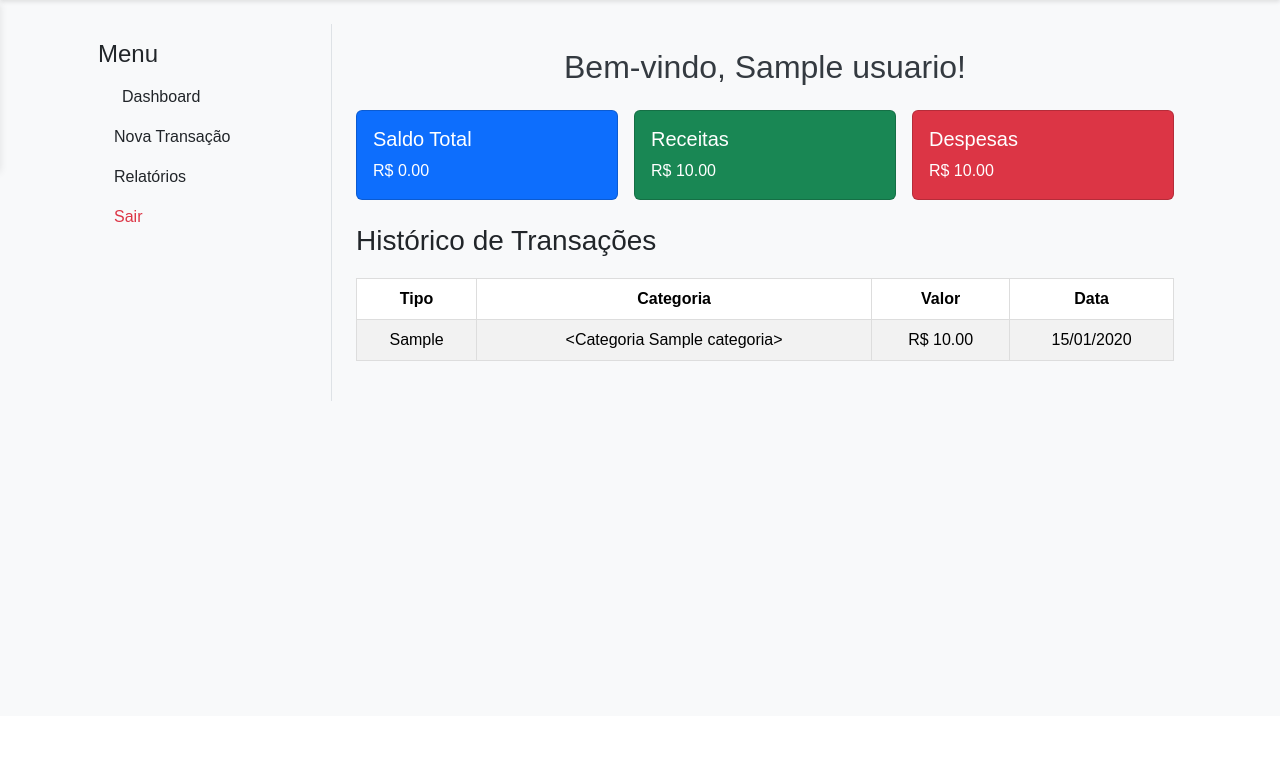
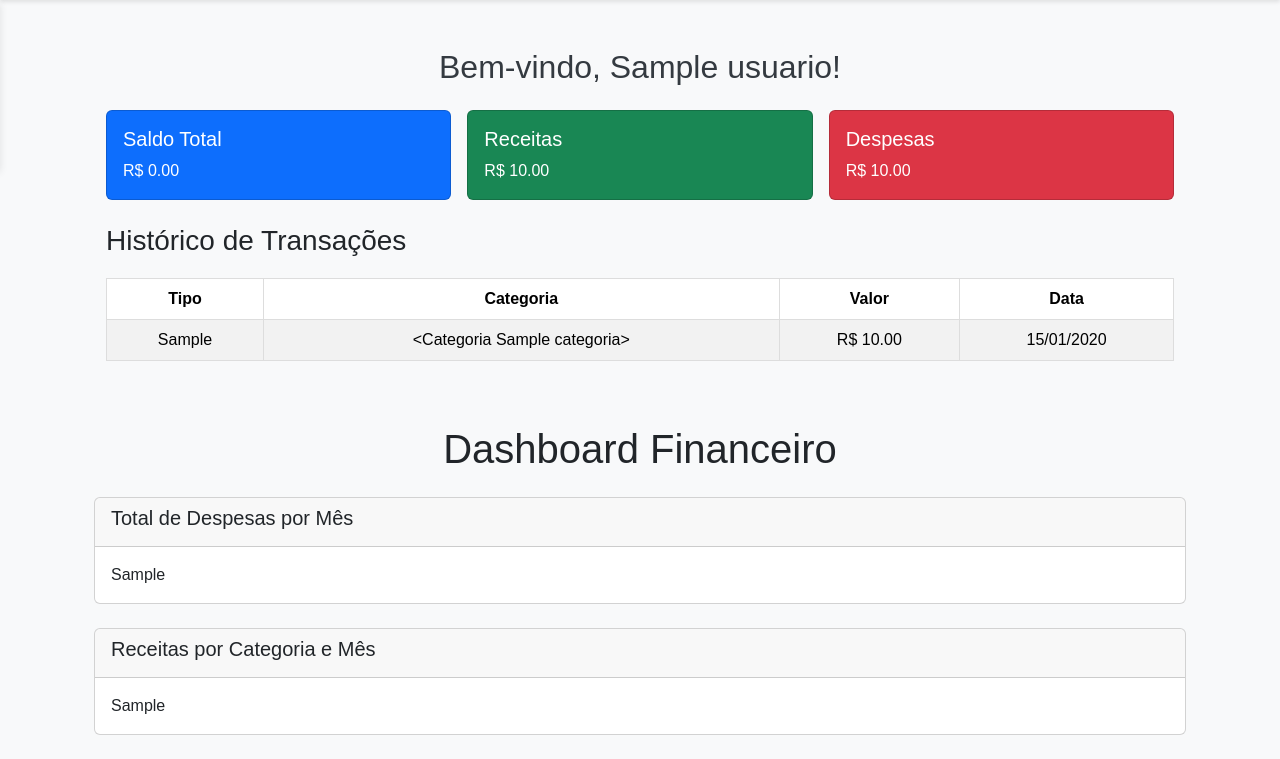
Before and after one commit to gbruy/FinanControl, a Flask app: template app/templates/dashboard.html in a window 1280 px wide. Shown: the part 84-843 px from the top of the page. Before the commit the page ends 485 px from the top, so only its background shows below. Run offline with Flask 3, Linux system fonts and the light colour scheme; tables that the repository leaves empty hold one stand-in row (values such as "Sample post"); the template is opened without the code that fills it: values that come from a table or form of the project are taken from there, most other values are stand-ins (such as "Sample title", 1, 10 or a date in 2020); some libraries are stand-ins or nearby versions.

Commit message:
Refatoração dos gráficos no dashboard: - Implementação de dois gráficos de barras usando Plotly. - Gráfico 1: Total de despesas por mês. - Gráfico 2: Receitas por categoria e mês. - Atualização do backend e frontend para suportar os novos gráficos.

```diff
--- a/app/models.py
+++ b/app/models.py
@@ -22,7 +22,7 @@ class Usuario(UserMixin, db.Model):
 
 
 class Transacao(db.Model):
-    __tablename='transacoes'
+    __tablename__ = 'transacao'
     id = db.Column(db.Integer, primary_key=True)
     usuario_id = db.Column(db.Integer, db.ForeignKey('usuario.id'), nullable=False)
     tipo = db.Column(db.String(20), nullable=False)  # 'Receita' ou 'Despesa'
@@ -31,9 +31,10 @@ class Transacao(db.Model):
     data = db.Column(db.Date, nullable=False)
 
     #Relacionamento
-    categoria = db.relationship('Categoria', backref= 'transacoes')
+    categoria = db.relationship('Categoria', backref= 'transacao')
 
 class Categoria (db.Model):
+    __tablename__ = 'categoria'
     id =db.Column(db.Integer, primary_key = True)
     nome = db.Column(db.String(50), nullable = False)
     usuario_id = db.Column(db.Integer, db.ForeignKey('usuario.id'), nullable = False)
--- a/app/static/js/scripts.js
+++ b/app/static/js/scripts.js
@@ -112,3 +112,93 @@ document.addEventListener('DOMContentLoaded', function () {
             });
         }
     });
+
+
+    document.addEventListener('DOMContentLoaded', function () {
+        // Obter os dados dos atributos data-*
+        const chartDataElement = document.getElementById('chartData');
+        let meses, valoresMensais, categoriasReceitas, valoresReceitas;
+
+        try {
+            meses = JSON.parse(chartDataElement.getAttribute('data-meses') || '[]');
+            valoresMensais = JSON.parse(chartDataElement.getAttribute('data-valores-mensais') || '[]');
+            categoriasReceitas = JSON.parse(chartDataElement.getAttribute('data-categorias-receitas') || '[]');
+            valoresReceitas = JSON.parse(chartDataElement.getAttribute('data-valores-receitas') || '[]');
+        } catch (error) {
+            console.error("Erro ao analisar os dados JSON:", error);
+            console.log("Dados brutos recebidos:");
+            console.log({
+                meses: chartDataElement.getAttribute('data-meses'),
+                valoresMensais: chartDataElement.getAttribute('data-valores-mensais'),
+                categoriasReceitas: chartDataElement.getAttribute('data-categorias-receitas'),
+                valoresReceitas: chartDataElement.getAttribute('data-valores-receitas')
+            });
+            return;
+        }
+
+        // Logs temporários
+        console.log("Meses:", meses);
+        console.log("Valores Mensais:", valoresMensais);
+        console.log("Categorias Receitas:", categoriasReceitas);
+        console.log("Valores Receitas:", valoresReceitas);
+
+        // Verificar se há dados suficientes para criar os gráficos
+        if (meses.length > 0 && valoresMensais.length > 0) {
+            // Gráfico de Barras (Histórico Mensal)
+            const barCtx = document.getElementById('barChart').getContext('2d');
+            const barChart = new Chart(barCtx, {
+                type: 'bar',
+                data: {
+                    labels: meses,
+                    datasets: [{
+                        label: 'Compras',
+                        data: valoresMensais,
+                        backgroundColor: 'rgba(75, 192, 192, 0.6)',
+                        borderColor: 'rgba(75, 192, 192, 1)',
+                        borderWidth: 1
+                    }]
+                },
+                options: {
+                    scales: {
+                        y: {
+                            beginAtZero: true
+                        }
+                    }
+                }
+            });
+
+            console.log("Gráfico de barras criado com sucesso!");
+        } else {
+            console.warn("Sem dados suficientes para o gráfico de barras.");
+        }
+
+        if (categoriasReceitas.length > 0 && valoresReceitas.length > 0) {
+            // Gráfico de Pizza (Distribuição de Receitas)
+            const pieCtx = document.getElementById('pieChart').getContext('2d');
+            const pieChart = new Chart(pieCtx, {
+                type: 'pie',
+                data: {
+                    labels: categoriasReceitas,
+                    datasets: [{
+                        label: 'Receitas',
+                        data: valoresReceitas,
+                        backgroundColor: [
+                            'rgba(255, 99, 132, 0.6)',
+                            'rgba(54, 162, 235, 0.6)',
+                            'rgba(255, 206, 86, 0.6)'
+                        ],
+                        borderColor: [
+                            'rgba(255, 99, 132, 1)',
+                            'rgba(54, 162, 235, 1)',
+                            'rgba(255, 206, 86, 1)'
+                        ],
+                        borderWidth: 1
+                    }]
+                }
+            });
+
+            console.log("Gráfico de pizza criado com sucesso!");
+        } else {
+            console.warn("Sem dados suficientes para o gráfico de pizza.");
+        }
+    });
--- a/app/templates/base.html
+++ b/app/templates/base.html
@@ -11,7 +11,9 @@
     <!-- Estilos Personalizados -->
     <link href="{{ url_for('static', filename='css/styles.css') }}" rel="stylesheet">
     <!-- Animate.css -->
-<link href="https://cdnjs.cloudflare.com/ajax/libs/animate.css/4.1.1/animate.min.css" rel="stylesheet">
+    <link href="https://cdnjs.cloudflare.com/ajax/libs/animate.css/4.1.1/animate.min.css" rel="stylesheet">
+
+
 </head>
 <body>
     <!-- Cabeçalho -->
@@ -41,5 +43,7 @@
     <!-- Scripts -->
     <script src="https://cdn.jsdelivr.net/npm/bootstrap@5.3.0-alpha1/dist/js/bootstrap.bundle.min.js"></script>
     <script src="{{ url_for('static', filename='js/scripts.js') }}"></script>
+    <script src="https://cdn.plot.ly/plotly-latest.min.js"></script>
+
 </body>
 </html>
--- a/app/templates/dashboard.html
+++ b/app/templates/dashboard.html
@@ -1,32 +1,8 @@
 {% extends "base.html" %}
+{% block content %}
 
-{% block content %}
-<div class="d-flex">
-    <!-- Menu Lateral -->
-    <div class="bg-light border-end p-3" style="width: 250px;">
-        <h4>Menu</h4>
-        <ul class="nav flex-column">
-            <li class="nav-item">
-                <a href="{{ url_for('main.dashboard') }}" class="nav-link text-dark">
-                    <i class="fas fa-home me-2"></i> Dashboard
-                </a>
-            </li>
-            <li class="nav-item">
-                <a href="{{ url_for('main.nova_transacao') }}" class="nav-link text-dark">Nova Transação</a>
-            </li>
-            <li class="nav-item">
-                <a href="{{ url_for('main.relatorios') }}" class="nav-link text-dark">Relatórios</a>
-            </li>
-            <li class="nav-item">
-                <a href="{{ url_for('main.logout') }}" class="nav-link text-danger">Sair</a>
-            </li>
-        </ul>
-    </div>
-
-    <!-- Conteúdo Principal -->
 <div class="flex-grow-1 p-4">
     <h2 class="text-center mb-4">Bem-vindo, {{ usuario.nome }}!</h2>
-
     <!-- Painéis de Relatórios Rápidos -->
     <div class="row g-3 mb-4">
         <div class="col-md-4">
@@ -54,7 +30,6 @@
             </div>
         </div>
     </div>
-
     <!-- Tabela de Transações -->
     <h3>Histórico de Transações</h3>
     <table class="table table-striped">
@@ -78,5 +53,31 @@
         </tbody>
     </table>
 </div>
+<div class="container mt-4">
+    <h1 class="text-center mb-4">Dashboard Financeiro</h1>
+
+    <!-- Card para o Gráfico de Despesas Mensais -->
+    <div class="card mb-4">
+        <div class="card-header">
+            <h5 class="card-title">Total de Despesas por Mês</h5>
+        </div>
+        <div class="card-body">
+            <div class="chart-container">
+                {{ grafico_despesas_mensais | safe }}
+            </div>
+        </div>
+    </div>
+
+    <!-- Card para o Gráfico de Receitas por Categoria -->
+    <div class="card mb-4">
+        <div class="card-header">
+            <h5 class="card-title">Receitas por Categoria e Mês</h5>
+        </div>
+        <div class="card-body">
+            <div class="chart-container">
+                {{ grafico_receitas_por_categoria | safe }}
+            </div>
+        </div>
+    </div>
 </div>
 {% endblock %}
```
Also changed, not shown: app/forms.py (+1 -7 lines), app/graficos.py (added, +59 -0 lines), app/routes.py (+21 -24 lines). Lines whose indentation alone changed are shown as unchanged.
